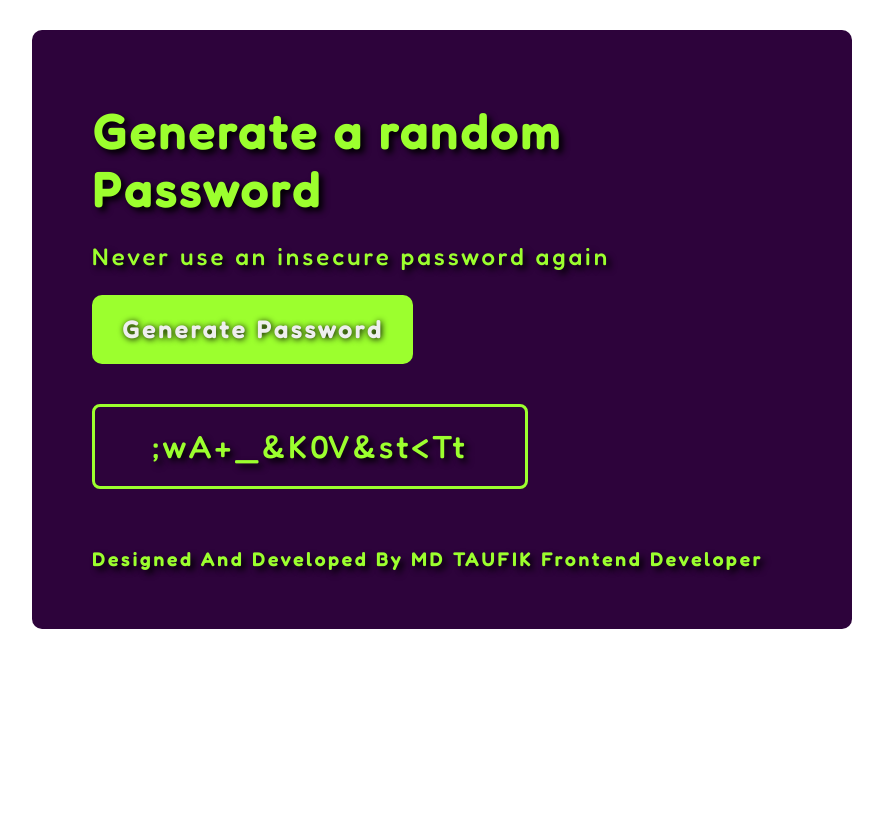
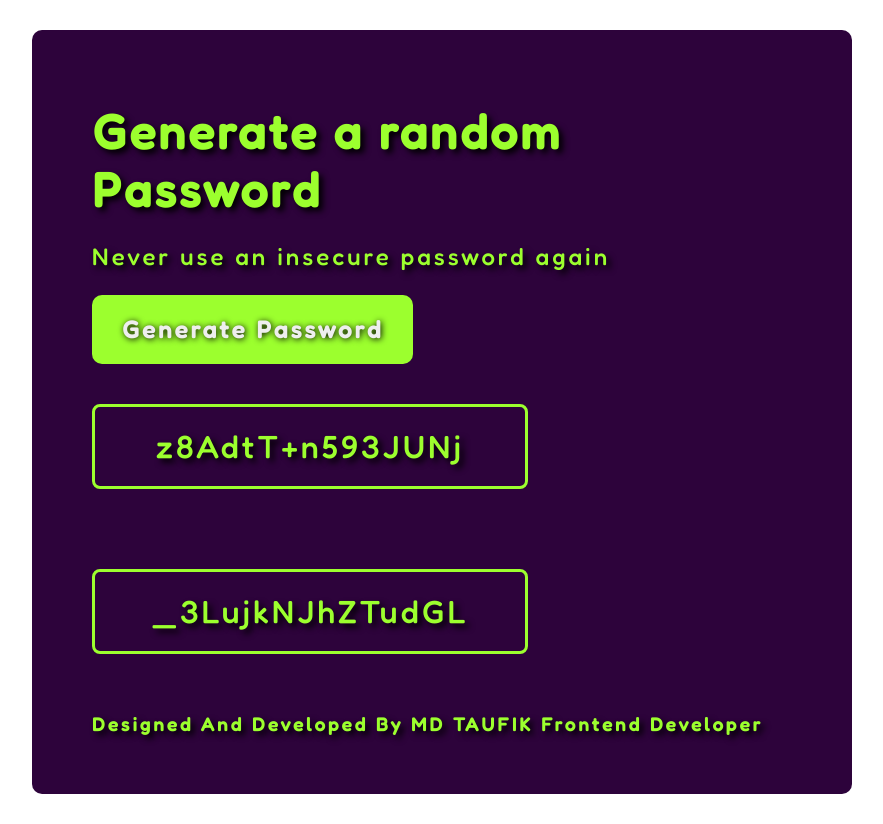
Before and after one commit to Huntertk/PasswordGenerator, a plain HTML site: page index.html in a window 1280 px wide. Both pictures are taken after a click on the button "Generate Password". Shown: the whole page, without its empty margins (198-1081 px from the left). Before the commit the page ends 800 px from the top, so only its background shows below. Drawn offline with Linux system fonts and the light colour scheme.

Commit message:
First Version

```diff
--- a/index.html
+++ b/index.html
@@ -21,7 +21,8 @@
         <div class="bottom">
             <button id="btn">Generate Password</button>
         </div>
-       <div id="password">Click Button To Generate Password</div>
+       <div class="password" id="password">Click Button To Generate Password</div>
+       <div class="password" id="password1">Click Button To Generate Password</div>
        <h3>Designed And Developed By MD TAUFIK Frontend Developer</h3>
     </div>
 
--- a/index.js
+++ b/index.js
@@ -2,28 +2,20 @@ const characters = ["A", "B", "C", "D", "E", "F", "G", "H", "I", "J", "K", "L",
     "/"];
 let buttonEvent = document.getElementById("btn")
 let generatedPassword = document.getElementById("password")
+let generatedPassword1 = document.getElementById("password1")
+
+function genPass() {
+    return Math.floor(Math.random() * characters.length)
+}
 
 buttonEvent.addEventListener("click", function () {
+    generatedPassword.textContent = characters[genPass()] + characters[genPass()] + characters[genPass()] + characters[genPass()] + characters[genPass()] + characters[genPass()] + characters[genPass()] + characters[genPass()] +characters[genPass()] +
+        characters[genPass()] + characters[genPass()] +
+        characters[genPass()] + characters[genPass()] + characters[genPass()] + characters[genPass()]
 
-    let randomNumber1 = Math.floor(Math.random() * 91)
-    let randomNumber2 = Math.floor(Math.random() * 91)
-    let randomNumber3 = Math.floor(Math.random() * 91)
-    let randomNumber4 = Math.floor(Math.random() * 91)
-    let randomNumber5 = Math.floor(Math.random() * 91)
-    let randomNumber6 = Math.floor(Math.random() * 91)
-    let randomNumber7 = Math.floor(Math.random() * 91)
-    let randomNumber8 = Math.floor(Math.random() * 91)
-    let randomNumber9 = Math.floor(Math.random() * 91)
-    let randomNumber10 = Math.floor(Math.random() * 91)
-    let randomNumber11 = Math.floor(Math.random() * 91)
-    let randomNumber12 = Math.floor(Math.random() * 91)
-    let randomNumber13 = Math.floor(Math.random() * 91)
-    let randomNumber14 = Math.floor(Math.random() * 91)
-    let randomNumber15 = Math.floor(Math.random() * 91)
-
-    generatedPassword.textContent = characters[randomNumber1] + characters[randomNumber2] + characters[randomNumber3] + characters[randomNumber4] + characters[randomNumber5] + characters[randomNumber6] + characters[randomNumber7] + characters[randomNumber8] + characters[randomNumber9] +
-        characters[randomNumber10] + characters[randomNumber11] +
-        characters[randomNumber12] + characters[randomNumber13] + characters[randomNumber14] + characters[randomNumber15]
+        generatedPassword1.textContent = characters[genPass()] + characters[genPass()] + characters[genPass()] + characters[genPass()] + characters[genPass()] + characters[genPass()] + characters[genPass()] + characters[genPass()] +characters[genPass()] +
+        characters[genPass()] + characters[genPass()] +
+        characters[genPass()] + characters[genPass()] + characters[genPass()] + characters[genPass()]
 
 })
 
--- a/styles.css
+++ b/styles.css
@@ -42,7 +42,7 @@ body{
 #btn:active{
     box-shadow: 4px 4px 8px #000;
 }
-#password{
+.password{
     border-radius: 8px;
     text-align: center;
     padding: 20px 5px;
```
